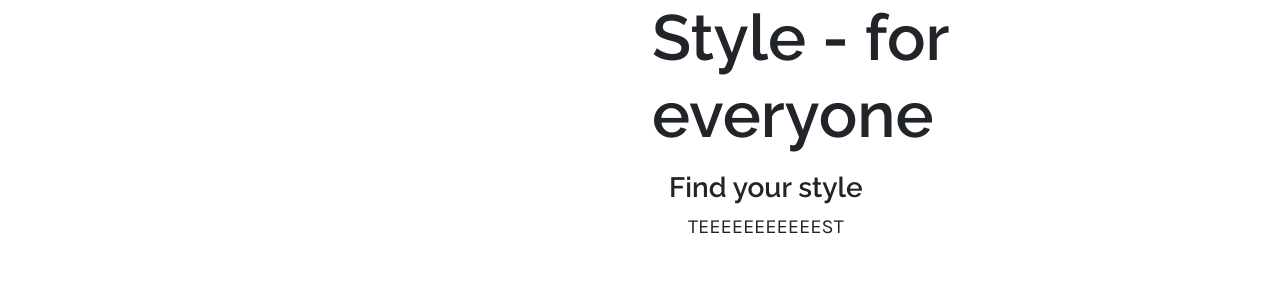
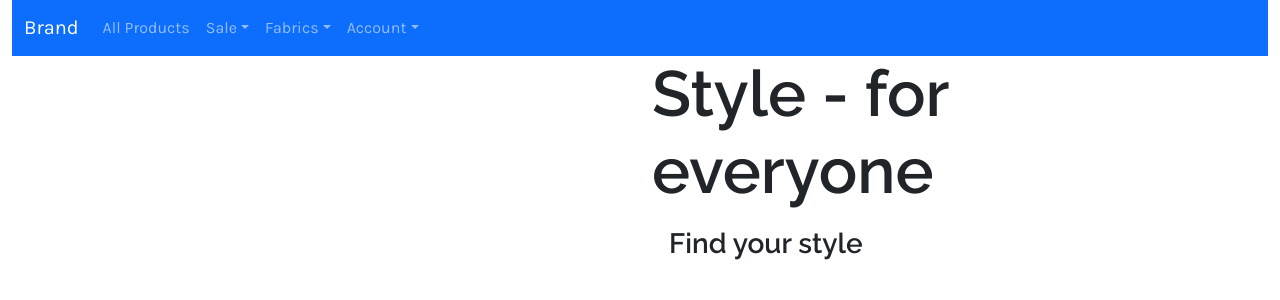
Before and after one commit to nowane/ecommerce, a Django app: page / in a window 1280 px wide. Shown: the top 300 px of the page. Run offline with Django 3.2, Linux system fonts and the light colour scheme; some libraries are stand-ins or nearby versions.

Commit message:
Add basic navbar

```diff
--- a/home/templates/home/index.html
+++ b/home/templates/home/index.html
@@ -18,7 +18,6 @@
                 <div class="col-7 col-md-6">
                     <a href="" class="shop-now-btn btn btn-lg">
                         <h3 class="text-center">Find your style</h3>
-                        <p>TEEEEEEEEEEEST</p>
                     </a>
                 </div>
             </div>
--- a/templates/base.html
+++ b/templates/base.html
@@ -21,7 +21,8 @@
     <!-- Google fonts -->
     <link rel="preconnect" href="https://fonts.googleapis.com">
     <link rel="preconnect" href="https://fonts.gstatic.com" crossorigin>
-        <link href="https://fonts.googleapis.com/css2?family=Karla:wght@200;300;400&family=Raleway:wght@600&display=swap" rel="stylesheet">
+    <link href="https://fonts.googleapis.com/css2?family=Karla:wght@200;300;400&family=Raleway:wght@600&display=swap"
+        rel="stylesheet">
     <!-- Font awesome-->
     <script src="https://kit.fontawesome.com/e50de5ebdd.js" crossorigin="anonymous"></script>
     <!-- Custom CSS -->
@@ -49,7 +50,55 @@
 
 <body>
 
-    <header class="fixed-top container-fluid">
+    <header class="container-fluid">
+
+        <nav class="navbar navbar-expand-lg navbar-dark bg-primary">
+            <div class="container-fluid">
+                <a class="navbar-brand" href="#">Brand</a>
+                <button class="navbar-toggler" type="button" data-bs-toggle="collapse" data-bs-target="#main_nav"
+                    aria-expanded="false" aria-label="Toggle navigation">
+                    <span class="navbar-toggler-icon"></span>
+                </button>
+                <div class="collapse navbar-collapse" id="main_nav">
+                    <ul class="navbar-nav">
+                        <li class="nav-item active"> <a class="nav-link" href="#">All Products </a> </li>
+
+                        <li class="nav-item dropdown" id="myDropdown1">
+                            <a class="nav-link dropdown-toggle" href="#" data-bs-toggle="dropdown">Sale</a>
+                            <ul class="submenu dropdown-menu">
+                                <li><a class="dropdown-item" href="#">Brand 1</a></li>
+                                <li><a class="dropdown-item" href="#">Brand 2</a></li>
+                                <li><a class="dropdown-item" href="#">Brand 3</a></li>
+                            </ul>
+                        </li>
+
+                        <li class="nav-item dropdown" id="myDropdown2">
+                            <a class="nav-link dropdown-toggle" href="#" data-bs-toggle="dropdown">Fabrics</a>
+                            <ul class="dropdown-menu">
+                                <li> <a class="dropdown-item" href="#">Brand 1 </a></li>
+                                <li> <a class="dropdown-item" href="#">Brand 2 &raquo; </a>
+                                    <ul class="submenu dropdown-menu">
+                                        <li><a class="dropdown-item" href="#">Brand sub-categorie 1</a></li>
+                                        <li><a class="dropdown-item" href="#">Brand sub-categorie 2</a></li>
+                                        <li><a class="dropdown-item" href="#">Brand sub-categorie 3</a></li>
+                                    </ul>
+                                </li>
+                                <li><a class="dropdown-item" href="#">Brand 3 </a></li>
+                            </ul>
+                        </li>
+
+                        <li class="nav-item dropdown" id="myDropdown3">
+                            <a class="nav-link dropdown-toggle" href="#" data-bs-toggle="dropdown">Account</a>
+                            <ul class="submenu dropdown-menu">
+                                <li><a class="dropdown-item" href="#">Register</a></li>
+                                <li><a class="dropdown-item" href="#">Log In</a></li>
+                            </ul>
+                        </li>
+
+                    </ul>
+                </div>
+            </div>
+        </nav>
 
     </header>
 
@@ -66,8 +115,6 @@
     {% block postloadjs %}
     {% endblock %}
 
-    <script src="https://cdnjs.cloudflare.com/ajax/libs/popper.js/2.9.2/umd/popper.min.js"></script>
-    <script src="https://cdnjs.cloudflare.com/ajax/libs/twitter-bootstrap/5.1.0/js/bootstrap.min.js"></script>
 </body>
 
 </html>
```
Also changed, not shown: media/logo-resized.png (added). Lines whose indentation alone changed are shown as unchanged.
